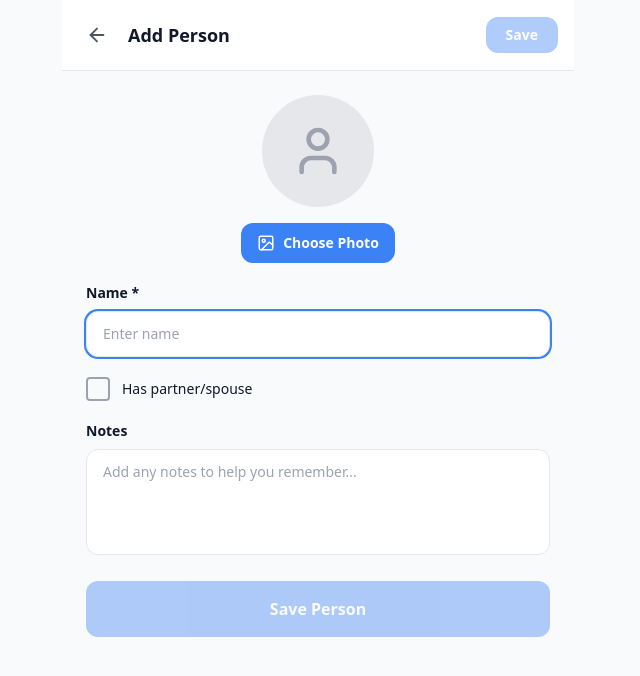
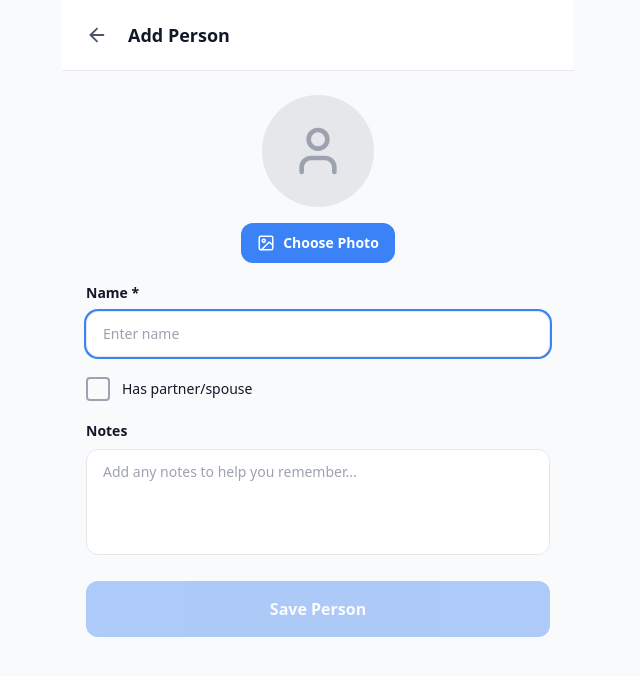
Before and after one commit to mmaldona/MyFriendsApp-Web, a React (Vite) app in the folder webapp/: page /groups/1/add in a window 1280 px wide. Shown: the top 676 px of the page, without its empty margins (322-962 px from the left). Built offline with nearby package versions, Linux system fonts and the light colour scheme.

Commit message:
Claude to save a new person and deleting person existed. It’s not working very well. Save has to button one of the top one at the bottom. I just need the bottom button to work and delete. We have th...

```diff
--- a/webapp/src/pages/AddPersonPage.tsx
+++ b/webapp/src/pages/AddPersonPage.tsx
@@ -51,13 +51,6 @@ export default function AddPersonPage() {
             <ArrowLeft size={22} />
           </button>
           <h1 className="text-lg font-bold text-gray-900 flex-1">Add Person</h1>
-          <button
-            onClick={handleSave}
-            disabled={!name.trim()}
-            className="bg-blue-500 hover:bg-blue-600 disabled:opacity-40 text-white px-5 py-2 rounded-xl text-sm font-semibold transition-colors"
-          >
-            Save
-          </button>
         </div>
 
         <div className="p-6 space-y-5">
--- a/webapp/src/pages/EditPersonPage.tsx
+++ b/webapp/src/pages/EditPersonPage.tsx
@@ -72,13 +72,6 @@ export default function EditPersonPage() {
             <ArrowLeft size={22} />
           </button>
           <h1 className="text-lg font-bold text-gray-900 flex-1">Edit Person</h1>
-          <button
-            onClick={handleSave}
-            disabled={!name.trim()}
-            className="bg-blue-500 hover:bg-blue-600 disabled:opacity-40 text-white px-5 py-2 rounded-xl text-sm font-semibold transition-colors"
-          >
-            Save
-          </button>
         </div>
 
         <div className="p-6 space-y-5">
--- a/webapp/src/pages/PeoplePage.tsx
+++ b/webapp/src/pages/PeoplePage.tsx
@@ -184,10 +184,10 @@ export default function PeoplePage() {
           ) : (
             <div className="grid grid-cols-2 gap-3">
               {people.map((person) => (
+                <div key={person.id} className="relative bg-white rounded-2xl border border-gray-200 shadow-sm hover:shadow-md transition-shadow">
                   <button
-                  key={person.id}
                     onClick={() => navigate(`/people/${person.id}`)}
-                  className="bg-white rounded-2xl border border-gray-200 shadow-sm p-4 text-center hover:shadow-md transition-shadow"
+                    className="w-full p-4 text-center"
                   >
                     <div className="w-16 h-16 rounded-full bg-gray-200 flex items-center justify-center overflow-hidden mx-auto mb-3">
                       {person.photoBase64 || person.photoUri ? (
@@ -203,6 +203,13 @@ export default function PeoplePage() {
                       <p className="text-xs text-gray-500 mt-1 truncate">{person.noteHistory[0].content}</p>
                     )}
                   </button>
+                  <button
+                    onClick={() => setDeleteConfirmId(person.id)}
+                    className="absolute top-2 right-2 w-6 h-6 rounded-full bg-gray-100 hover:bg-red-100 text-gray-400 hover:text-red-500 flex items-center justify-center transition-colors"
+                  >
+                    <X size={12} />
+                  </button>
+                </div>
               ))}
             </div>
           )}
```
Also changed, not shown: 1 other file (tests, documents, lock files or other folders). Lines whose indentation alone changed are shown as unchanged.
